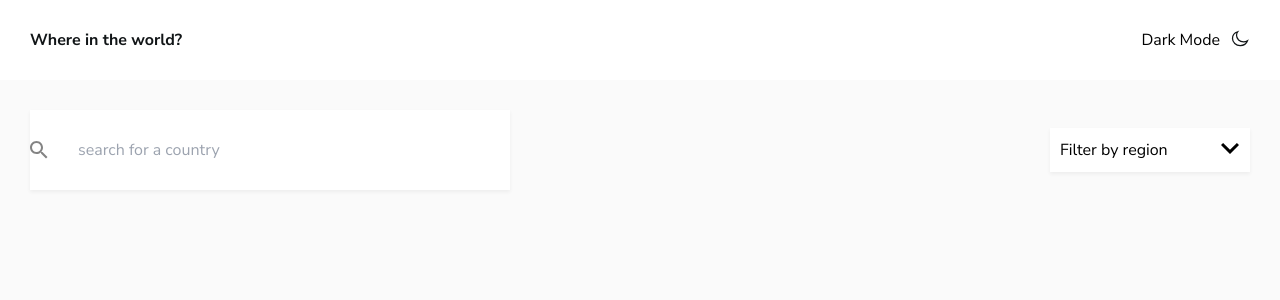
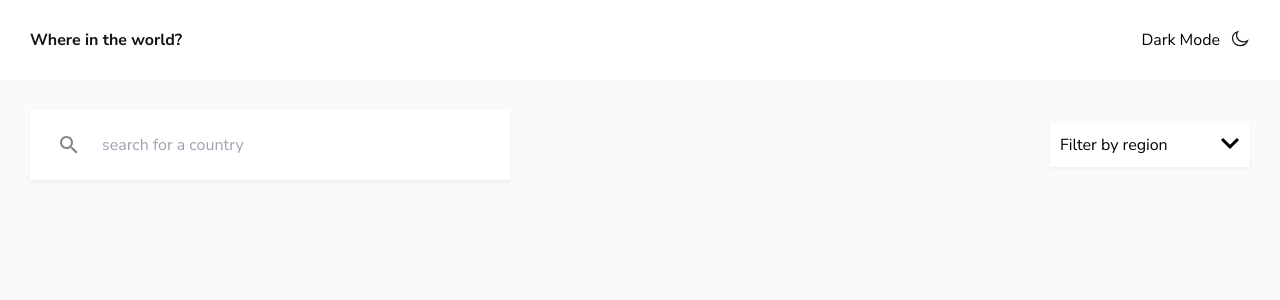
Before and after one commit to nk-on/Countries-search-app, a React (Vite) app: page / in a window 1280 px wide. Shown: the top 300 px of the page. Built offline with nearby package versions, Linux system fonts and the light colour scheme.

Commit message:
Style:fixing design in search bar

```diff
--- a/src/components/SearchBar.tsx
+++ b/src/components/SearchBar.tsx
@@ -1,13 +1,14 @@
-
-import React from 'react'
-
 export default function SearchBar() {
   return (
-    <div className='w-[480px] h-[80px]  dark:bg-[#2B3844] bg-[#fff] shadow-search-bar flex justify-between items-center shadow-custom-light'>
-        <div>
-            <img src='public/search.svg' />
-        </div>
-      <input type='text' placeholder='search for a country' className='h-[100%] w-[90%]' />
+    <div className="px-[30px] lg:w-[480px]  h-[70px]   dark:bg-[#2B3844] bg-[#fff]  flex justify-between items-center shadow-custom-light">
+      <div>
+        <img src="public/search.svg" />
+      </div>
+      <input
+        type="text"
+        placeholder="search for a country"
+        className="h-[100%] w-[90%] outline-none dark:bg-[#2B3844]"
+      />
     </div>
-  )
+  );
 }
```
